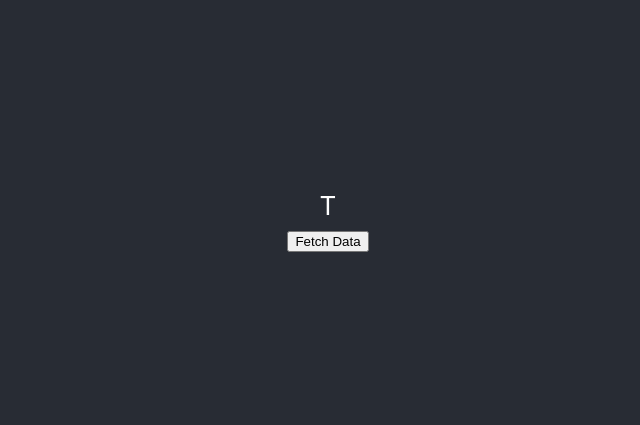
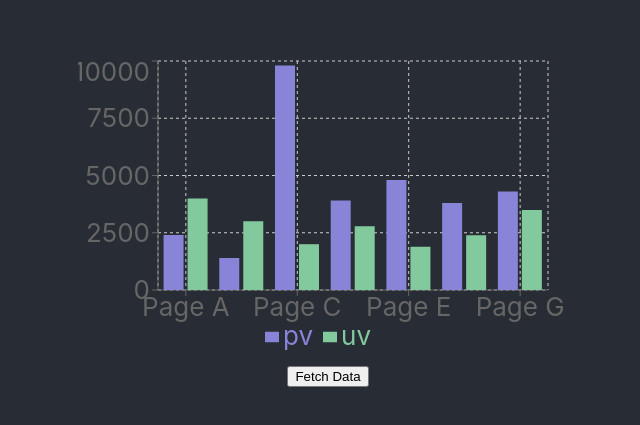
Before and after one commit to findus8000/gettested_projekt, a React (Create React App) app in the folder frontend/: page / in a window 1280 px wide. Shown: the part 161-586 px from the top of the page, without its empty margins (312-952 px from the left). Built offline with nearby package versions, Linux system fonts and the light colour scheme.

Commit message:
added rechart

```diff
--- a/frontend/package.json
+++ b/frontend/package.json
@@ -10,6 +10,7 @@
     "react": "^18.2.0",
     "react-dom": "^18.2.0",
     "react-scripts": "5.0.1",
+    "recharts": "^2.12.5",
     "web-vitals": "^2.1.4"
   },
   "scripts": {
--- a/frontend/src/App.js
+++ b/frontend/src/App.js
@@ -1,13 +1,14 @@
 
 import './App.css';
-import Div from './Div';
 import DatabaseTestReadButton from "./DatabaseTestReadButton";
+import TestBarChart from "./TestBarChart";
+import React from "react";
 
 function App() {
   return (
     <div className="App">
       <header className="App-header">
-        <Div></Div>
+          <TestBarChart></TestBarChart>
           <DatabaseTestReadButton></DatabaseTestReadButton>
       </header>
     </div>
--- /dev/null
+++ b/frontend/src/Controller.js
@@ -0,0 +1,15 @@
+import axios from "axios";
+
+function getCountries (){
+    return [{ name: 'Page A', uv: 4000, pv: 2400, amt: 2400 },
+    { name: 'Page B', uv: 3000, pv: 1398, amt: 2210 },
+    { name: 'Page C', uv: 2000, pv: 9800, amt: 2290 },
+    { name: 'Page D', uv: 2780, pv: 3908, amt: 2000 },
+    { name: 'Page E', uv: 1890, pv: 4800, amt: 2181 },
+    { name: 'Page F', uv: 2390, pv: 3800, amt: 2500 },
+    { name: 'Page G', uv: 3490, pv: 4300, amt: 2100 }];
+}
+
+export {
+    getCountries
+};
--- a/frontend/src/Div.js
+++ /dev/null
@@ -1,8 +0,0 @@
-import App from "./App";
-
-function Div(){
-    return (<div>T</div>)
-}
-
-
-export default Div;
--- /dev/null
+++ b/frontend/src/TestBarChart.js
@@ -0,0 +1,31 @@
+import React from 'react';
+import { BarChart, Bar, Rectangle, XAxis, YAxis, CartesianGrid, Tooltip, Legend, ResponsiveContainer } from 'recharts';
+import { getCountries } from './Controller';
+
+
+const data = getCountries();
+
+function TestBarChart () {
+    return (
+            <BarChart
+                width={500}
+                height={300}
+                data={data}
+                margin={{
+                    top: 5,
+                    right: 30,
+                    left: 20,
+                    bottom: 5,
+                }}>
+                <CartesianGrid strokeDasharray="3 3" />
+                <XAxis dataKey="name" />
+                <YAxis />
+                <Tooltip />
+                <Legend />
+                <Bar dataKey="pv" fill="#8884d8" activeBar={<Rectangle fill="pink" stroke="blue" />} />
+                <Bar dataKey="uv" fill="#82ca9d" activeBar={<Rectangle fill="gold" stroke="purple" />} />
+            </BarChart>
+    );
+}
+
+export default TestBarChart;
```
Also changed, not shown: 2 other files (tests, documents, lock files or other folders).
